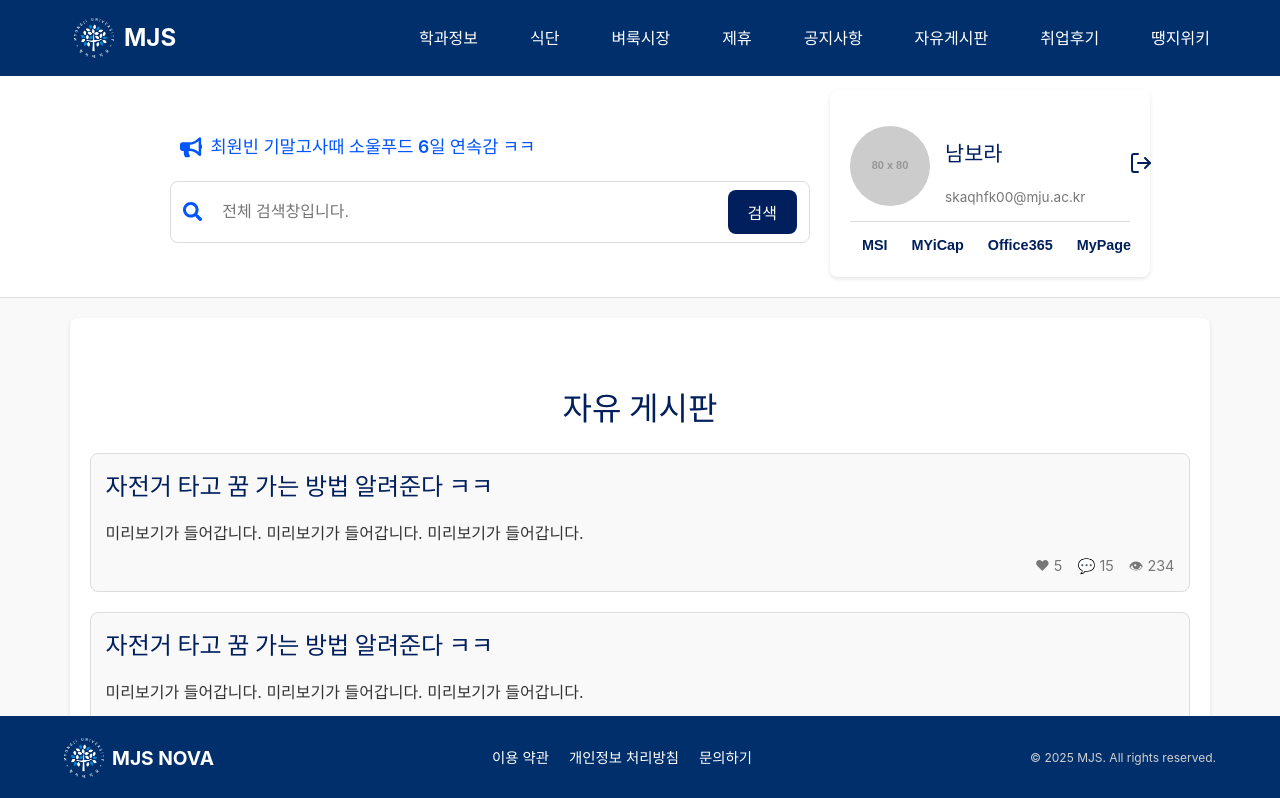
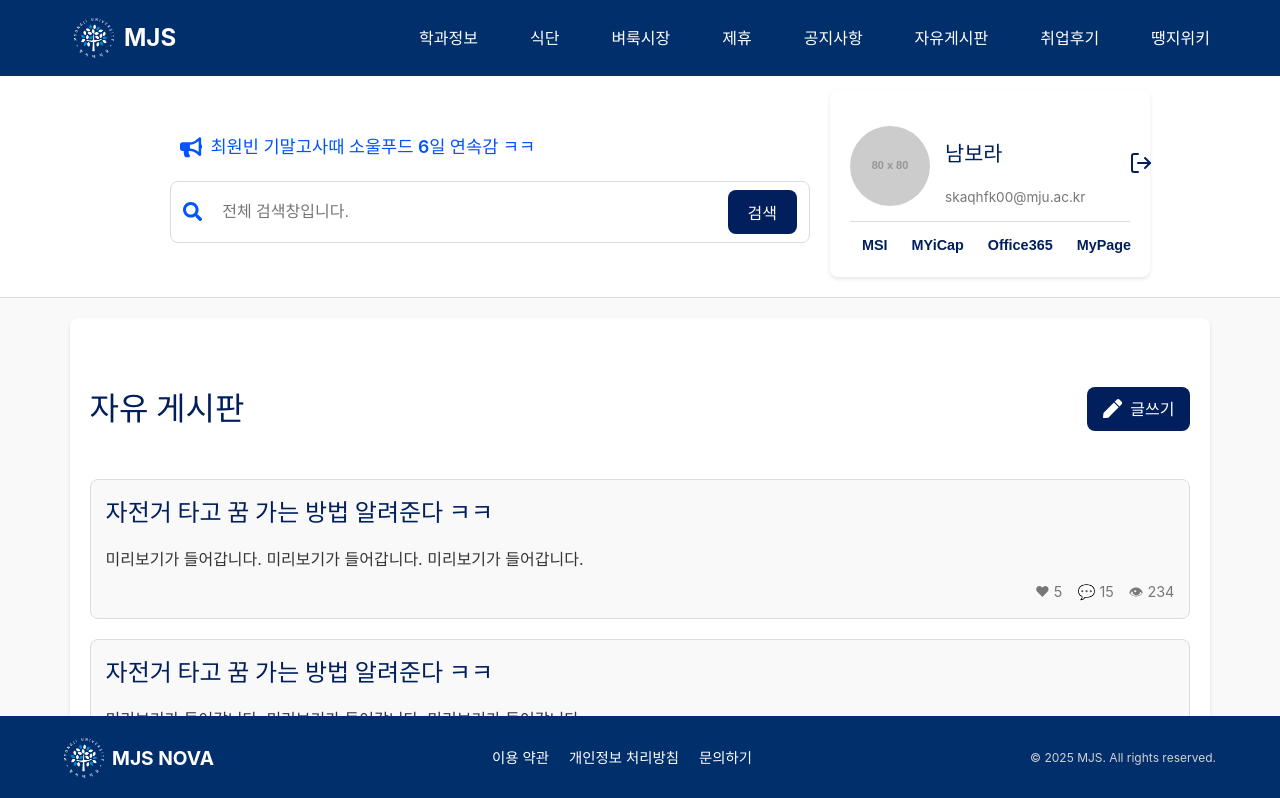
Before and after one commit to ChoiTheCreator/MJS-FRONT, a React (Vite) app: page /board in a window 1280 px wide. Shown: the top 798 px of the page. Built offline with nearby package versions, Linux system fonts and the light colour scheme.

Commit message:
<Feat> main page content append now I'm Going Home

```diff
--- a/src/components/Navbar.jsx
+++ b/src/components/Navbar.jsx
@@ -52,6 +52,7 @@ const navbarStyle = css`
 
     @media (max-width: 1024px) {
       display: block;
+      margin-left: 20px; /* 햄버거 메뉴와 로고 사이 간격 추가 */
     }
   }
 
@@ -63,6 +64,7 @@ const navbarStyle = css`
     @media (max-width: 1024px) {
       display: none;
       flex-direction: column;
+      align-items: flex-end;
       width: 100%;
       padding: 10px 0;
       background-color: ${navbarBgColor};
@@ -85,7 +87,13 @@ const navbarStyle = css`
   }
 
   .menu-open {
-    display: flex !important; /* 강제로 메뉴 보이기 */
+    display: flex !important;
+  }
+
+  @media (max-width: 1024px) {
+    .logo {
+      padding-right: 15px; /* 로고와 햄버거 메뉴 사이의 간격을 넓히기 위한 패딩 */
+    }
   }
 `;
 
--- a/src/pages/BoardPage.jsx
+++ b/src/pages/BoardPage.jsx
@@ -1,6 +1,8 @@
 /** @jsxImportSource @emotion/react */
 import { css } from '@emotion/react';
 import React from 'react';
+import { Link } from 'react-router-dom';
+import { FaPen } from 'react-icons/fa';
 
 const boardPageStyle = css`
   display: flex;
@@ -9,12 +11,12 @@ const boardPageStyle = css`
   min-height: calc(100vh - 150px); // 화면 높이를 최소 100vh로 설정
   padding: 0;
   margin: 0;
-  overflow-y: hidden; // 부모 컨테이너의 스크롤 제거
+  overflow-y: hidden;
   background-color: #f9f9f9;
 `;
 
 const mainSectionStyle = css`
-  flex-grow: 1; // 남은 공간을 차지하도록
+  flex-grow: 1;
   width: 86%;
   max-width: 1200px;
   margin: 20px auto;
@@ -22,14 +24,43 @@ const mainSectionStyle = css`
   background-color: white;
   border-radius: 8px;
   box-shadow: 0 2px 4px rgba(0, 0, 0, 0.1);
-  overflow-y: auto; // 게시판 컨텐츠 스크롤 가능
+  overflow-y: auto;
+  position: relative;
+`;
+
+const headingContainerStyle = css`
+  display: flex;
+  justify-content: space-between;
+  align-items: center;
+  margin-bottom: 20px;
 `;
 
 const headingStyle = css`
   color: #001f5c;
-  margin-bottom: 20px;
   font-size: 2rem;
-  text-align: center;
+`;
+
+const writeButtonStyle = css`
+  display: flex;
+  align-items: center;
+  gap: 8px;
+  padding: 10px 16px;
+  background-color: #001f5c;
+  color: white;
+  border: none;
+  border-radius: 8px;
+  cursor: pointer;
+  font-weight: 600;
+  font-size: 1rem;
+  text-decoration: none;
+
+  &:hover {
+    background-color: #003cb3;
+  }
+
+  svg {
+    font-size: 1.2rem;
+  }
 `;
 
 const postListStyle = css`
@@ -80,7 +111,13 @@ const BoardPage = () => {
   return (
     <div css={boardPageStyle}>
       <div css={mainSectionStyle}>
-        <h2 css={headingStyle}>자유 게시판</h2>
+        <div css={headingContainerStyle}>
+          <h2 css={headingStyle}>자유 게시판</h2>
+          <Link to="/write" css={writeButtonStyle}>
+            <FaPen />
+            글쓰기
+          </Link>
+        </div>
         <div css={postListStyle}>
           {[...Array(7)].map((_, index) => (
             <div key={index} css={postItemStyle}>
--- a/src/pages/MainPage.jsx
+++ b/src/pages/MainPage.jsx
@@ -1,7 +1,72 @@
+/** @jsxImportSource @emotion/react */
+import { css } from '@emotion/react';
 import React from 'react';
 
+const mainPageContainerStyle = css`
+  width: 100vw;
+  padding: 40px 0;
+  background-color: #f5f5f5;
+  display: grid;
+  grid-template-columns: 2fr 1fr; /* 왼쪽 2/3, 오른쪽 1/3 */
+  gap: 20px;
+`;
+
+const leftSectionStyle = css`
+  display: flex;
+  flex-direction: column;
+  gap: 20px; /* 내부 요소 간격 */
+`;
+
+const rightSectionStyle = css`
+  display: flex;
+  flex-direction: column;
+  gap: 20px; /* 내부 요소 간격 */
+`;
+
+const contentBoxStyle = css`
+  background-color: white;
+  padding: 20px;
+  border-radius: 8px;
+  box-shadow: 0 2px 4px rgba(0, 0, 0, 0.1);
+  min-height: 150px; /* 최소 높이 */
+`;
+
 const MainPage = () => {
-  return <div></div>;
+  return (
+    <div css={mainPageContainerStyle}>
+      {/* 왼쪽 3개의 박스 */}
+      <div css={leftSectionStyle}>
+        <div css={contentBoxStyle}>
+          <h3>검색 및 배너</h3>
+          <p>여기에 검색창과 강조 배너를 추가하세요.</p>
+        </div>
+        <div css={contentBoxStyle}>
+          <h3>학사 공지</h3>
+          <p>공지사항 탭 내용을 추가하세요.</p>
+        </div>
+        <div css={contentBoxStyle}>
+          <h3>명지대 뉴스</h3>
+          <p>뉴스 섹션 내용을 추가하세요.</p>
+        </div>
+      </div>
+
+      {/* 오른쪽 3개의 박스 */}
+      <div css={rightSectionStyle}>
+        <div css={contentBoxStyle}>
+          <h3>프로필 카드</h3>
+          <p>프로필 정보</p>
+        </div>
+        <div css={contentBoxStyle}>
+          <h3>날씨 정보</h3>
+          <p>날씨 정보를 추가하세요.</p>
+        </div>
+        <div css={contentBoxStyle}>
+          <h3>실시간 검색 순위</h3>
+          <p>검색 순위를 표시합니다.</p>
+        </div>
+      </div>
+    </div>
+  );
 };
 
 export default MainPage;
```
Also changed, not shown: src/pages/FreePage.jsx (deleted).
